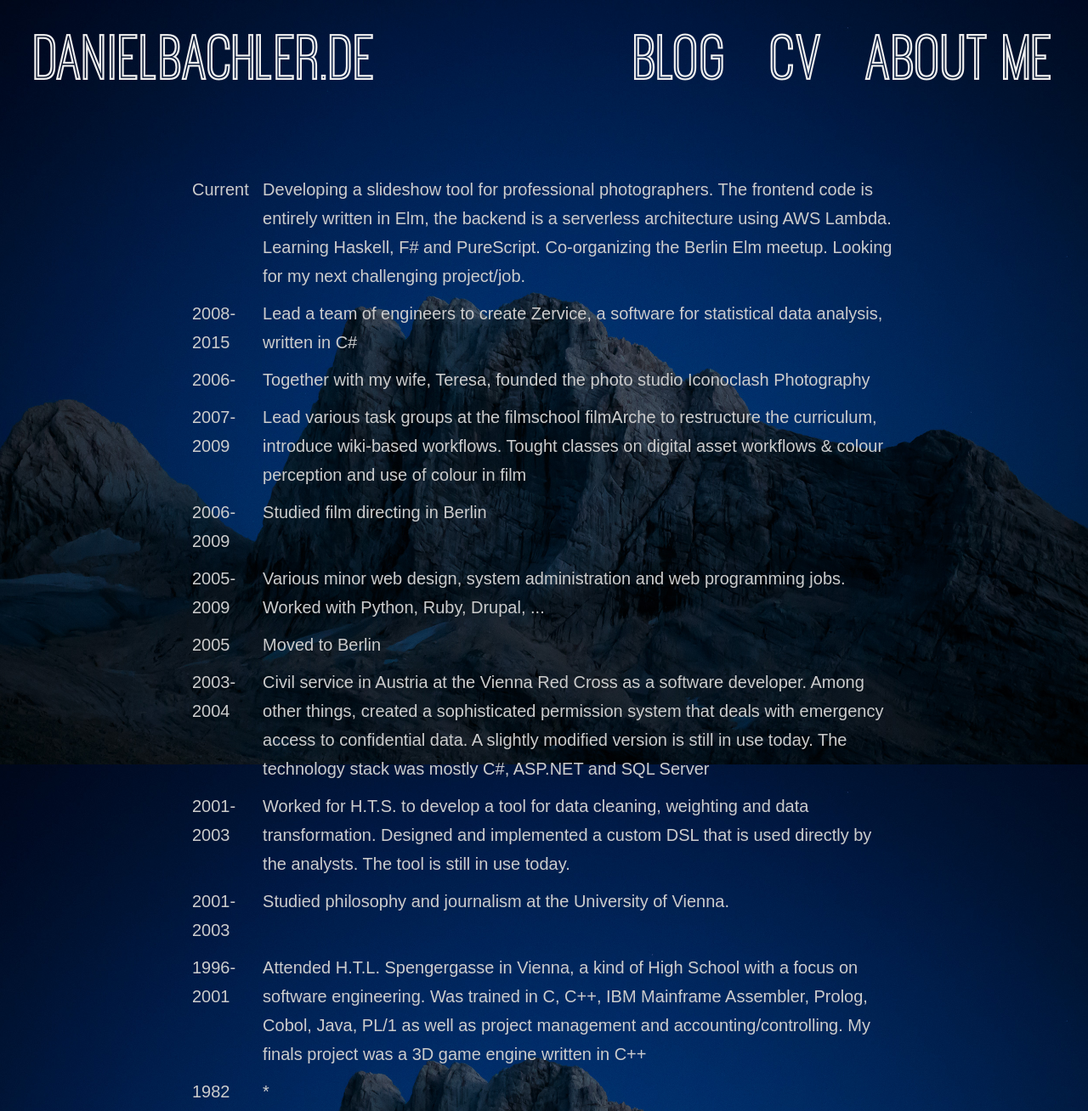
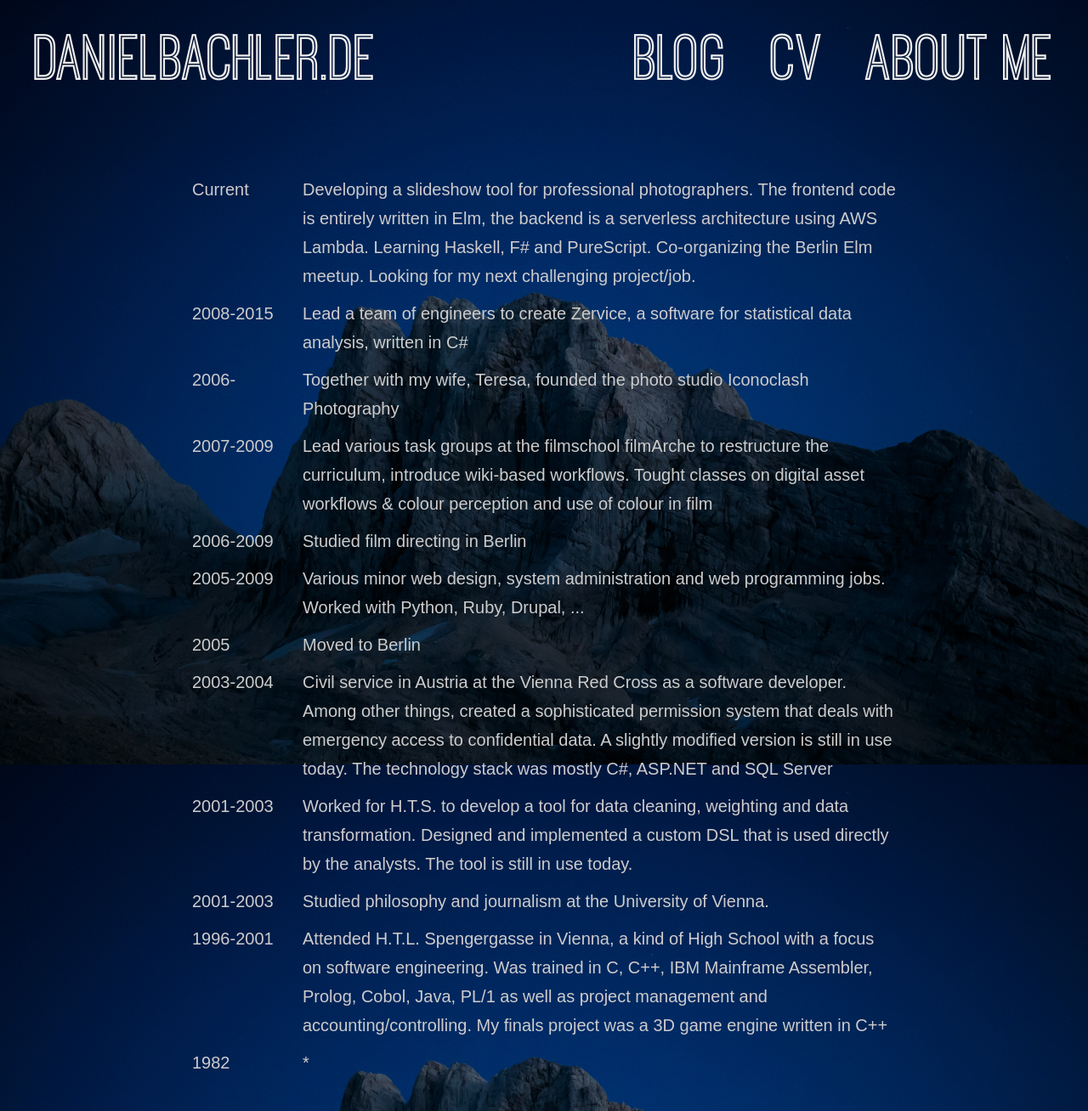
Before and after one commit to danyx23/danyx23.github.io, a Jekyll site: the page built from cv.html, in a window 1280 px wide. Shown: the whole page at 85% size. Built offline with Jekyll 4.4.1, drawn with Linux system fonts in a browser that asks for light colours.

Commit message:
Added space for dates in cv

```diff
--- a/_sass/_custom.scss
+++ b/_sass/_custom.scss
@@ -224,4 +224,8 @@ p + h3, p + h2, p + h4, p + h5 {
     vertical-align: top;
     padding: 0.2em;
   }
+
+  .cv-time {
+    min-width: 6em;
+  }
 }
```
